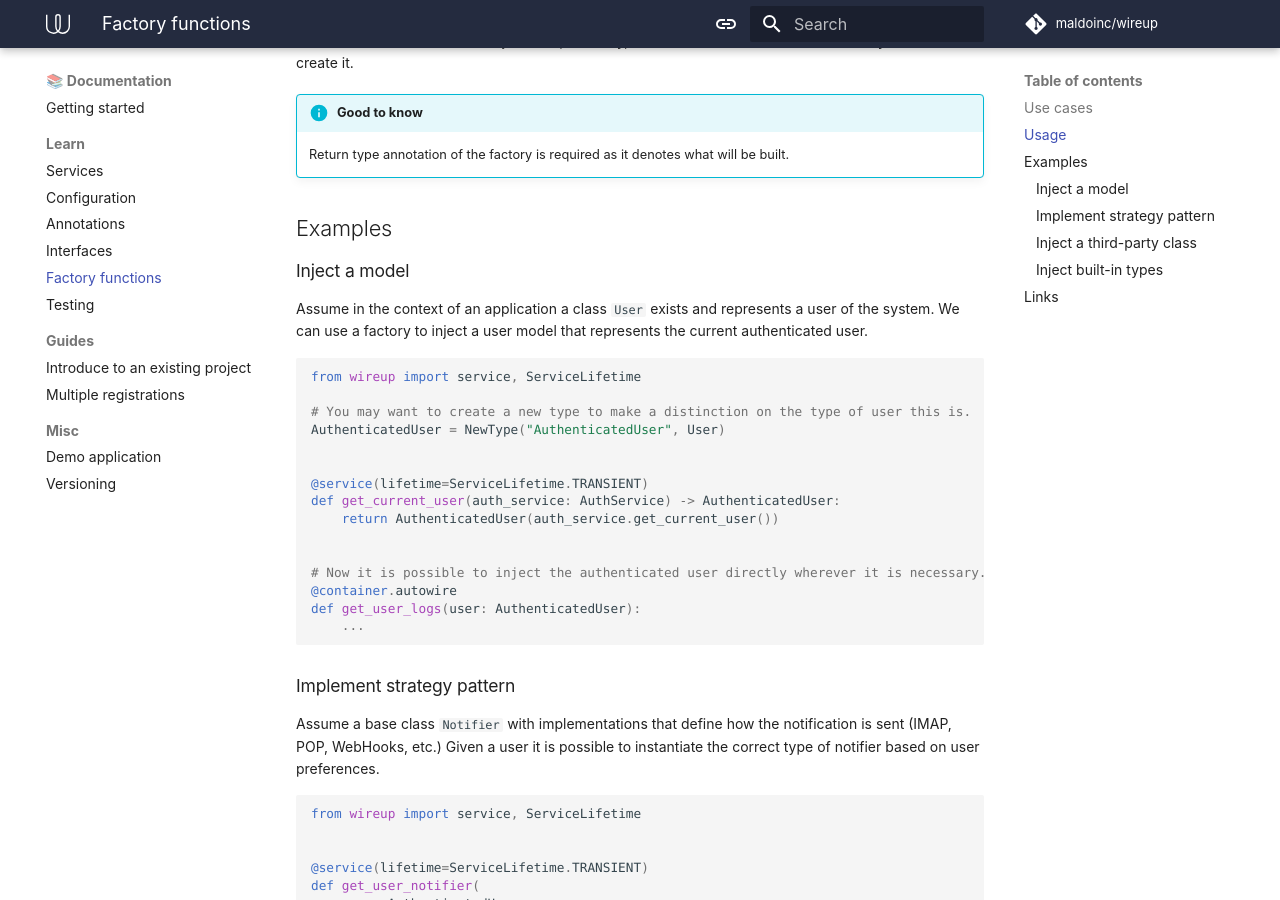
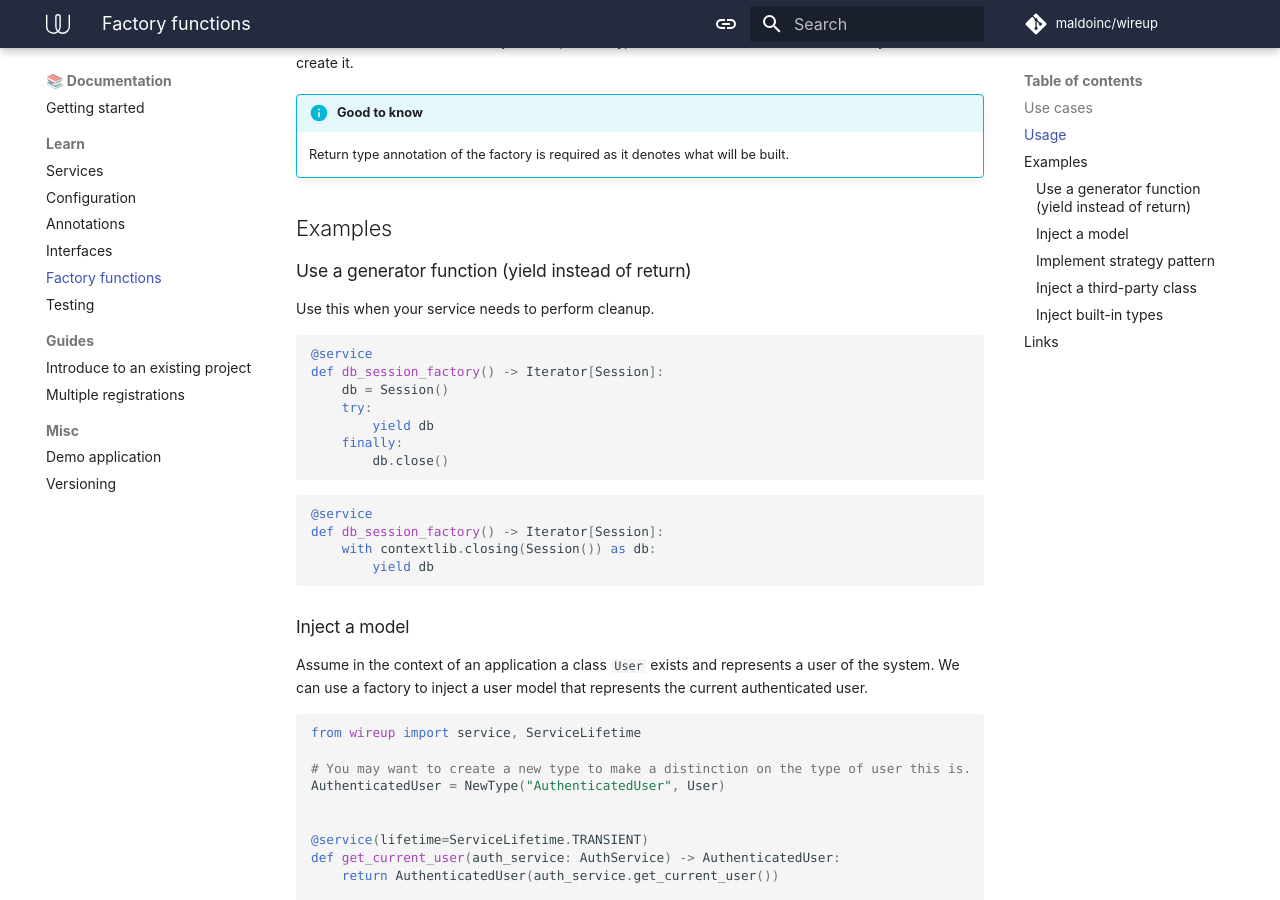
Before and after one commit to maldoinc/wireup, an MkDocs documentation site: the page built from docs/pages/factory_functions.md, in a window 1280 px wide and 900 px high, scrolled down 613 px. Built offline with MkDocs 1.6.1 and Material for MkDocs 9.7.7, drawn with Linux system fonts in a browser that asks for light colours; some web fonts are replaced; comment, search, counter and statistics services are not loaded; the version menu is left out.

Commit message:
Add generator function docs

````diff
--- a/docs/pages/factory_functions.md
+++ b/docs/pages/factory_functions.md
@@ -23,6 +23,28 @@ When the container needs to inject a dependency, it checks known factories to se
     Return type annotation of the factory is required as it denotes what will be built.
 
 ## Examples
+
+
+### Use a generator function (yield instead of return)
+
+Use this when your service needs to perform cleanup.
+
+```python
+@service
+def db_session_factory() -> Iterator[Session]:
+    db = Session()
+    try:
+        yield db
+    finally:
+        db.close()
+```
+
+```python
+@service
+def db_session_factory() -> Iterator[Session]:
+    with contextlib.closing(Session()) as db:
+        yield db
+```
 
 ### Inject a model
 
````
Also changed, not shown: docs/pages/getting_started.md (+15 -1 lines).
